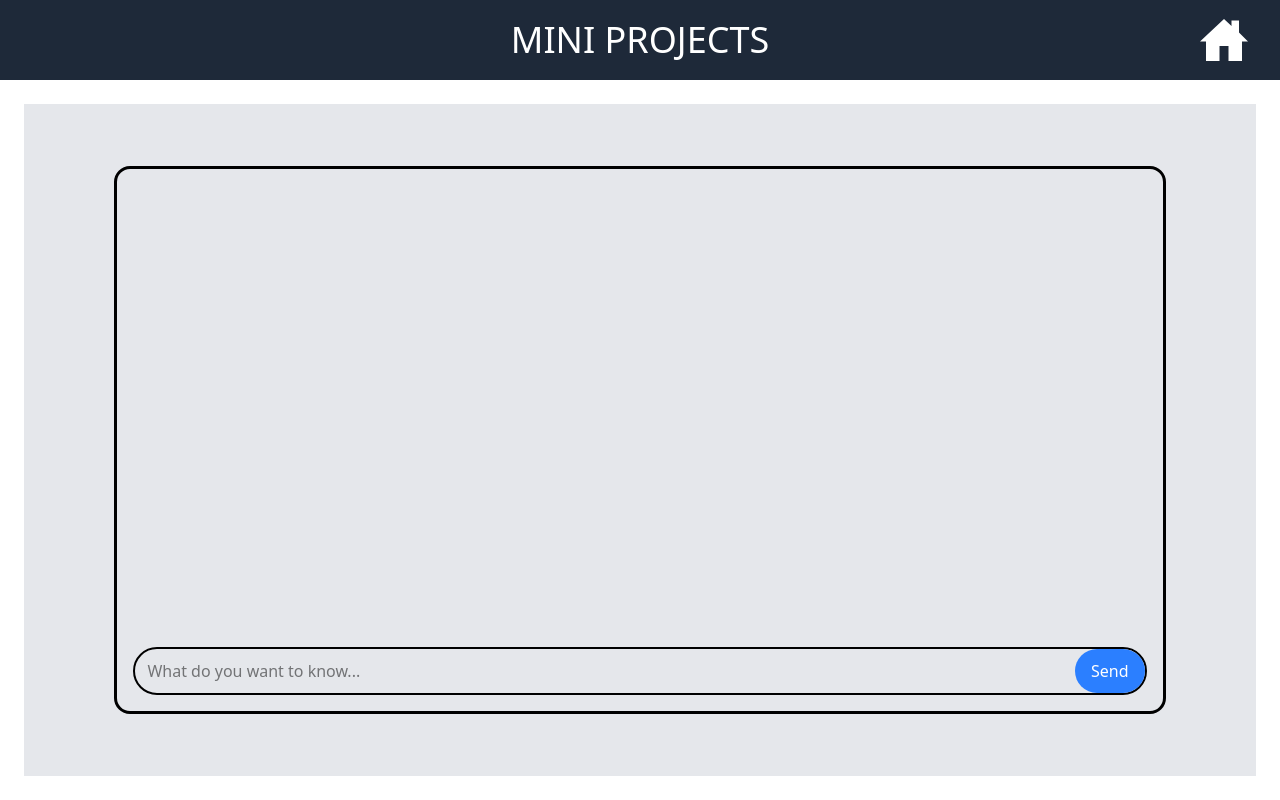
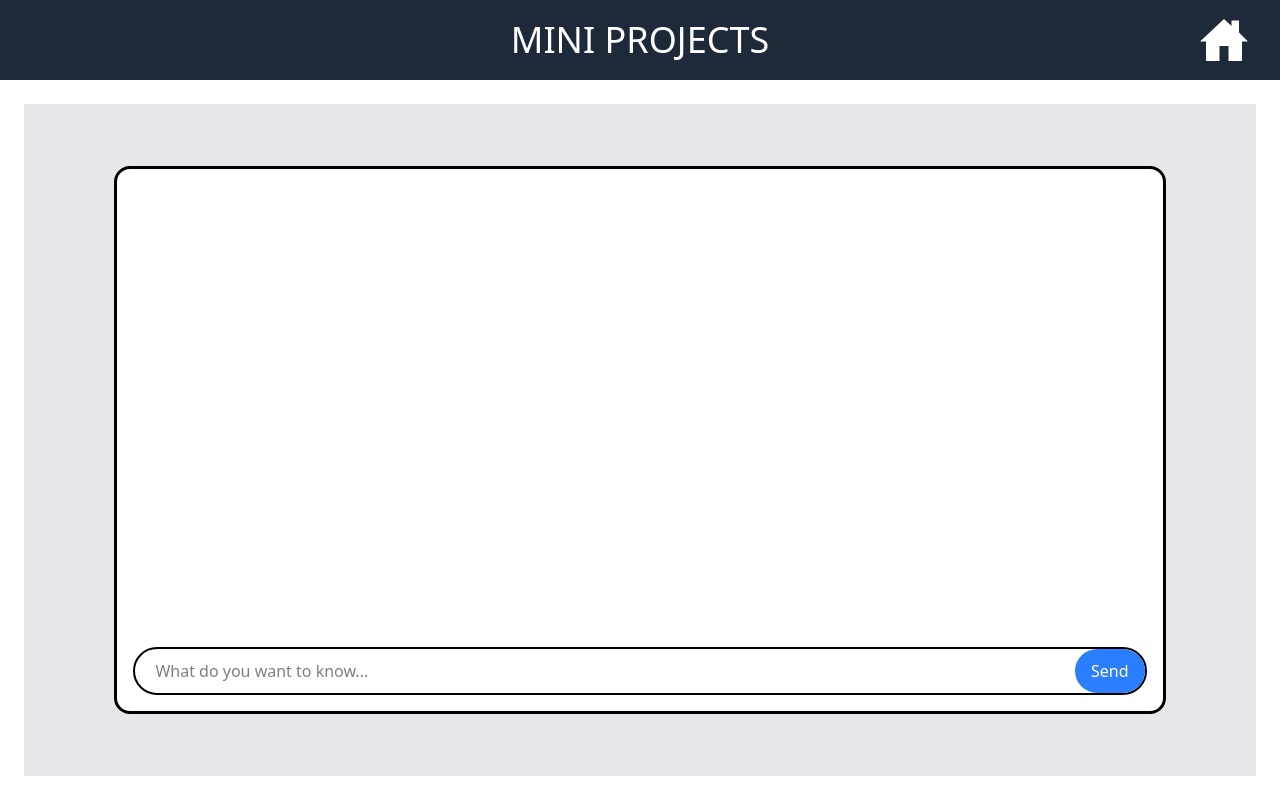
Before and after one commit to Tarif24/Mini_Projects_Website_React, a React (Vite) app: page /aichatbot in a window 1280 px wide. Built offline with nearby package versions, Linux system fonts and the light colour scheme.

Commit message:
made the input into a form and used usestate to keep track of the value

```diff
--- a/src/components/AI_Chat_Bot/AIChatBot.jsx
+++ b/src/components/AI_Chat_Bot/AIChatBot.jsx
@@ -1,22 +1,41 @@
-import React from "react";
+import React, { useState } from "react";
 
 const AIChatBot = () => {
+    const [inputText, setInputText] = useState("");
+
+    const submitForm = (e) => {
+        e.preventDefault();
+
+        console.log("Input Text:", inputText);
+    };
+
     return (
         <>
             <div className="flex justify-center items-center h-[90vh]">
-                <div className="my-16 flex flex-wrap justify-center items-center gap-8 bg-gray-200 w-full h-full p-8 border-24 border-white">
-                    <div className="flex justify-center items-end border-3 rounded-2xl h-[90%] w-[90%]">
+                <div className="flex justify-center items-center gap-8 bg-gray-200 w-full h-full p-8 border-24 border-white">
+                    <form
+                        className="flex justify-center items-center w-full h-full"
+                        onSubmit={submitForm}
+                    >
+                        <div className="flex justify-center items-end border-3 rounded-2xl h-[90%] w-[90%] bg-white">
                             <div className="relative h-[3rem] w-full border-2 border-black rounded-[5rem] mb-4 mx-4">
                                 <input
                                     type="text"
                                     placeholder="What do you want to know..."
-                                className="relative h-full p-3 w-full focus:outline-none rounded-[5rem]"
+                                    className="relative h-full px-5 w-full focus:outline-none rounded-[5rem]"
+                                    onChange={(e) =>
+                                        setInputText(e.target.value)
+                                    }
                                 />
-                            <button className="absolute right-0 top-0 h-full bg-blue-500 text-white rounded-[5rem] px-4 py-2">
+                                <button
+                                    className="absolute right-0 top-0 h-full bg-blue-500 text-white rounded-[5rem] px-4 py-2"
+                                    type="submit"
+                                >
                                     Send
                                 </button>
                             </div>
                         </div>
+                    </form>
                 </div>
             </div>
         </>
```
Lines whose indentation alone changed are shown as unchanged.
